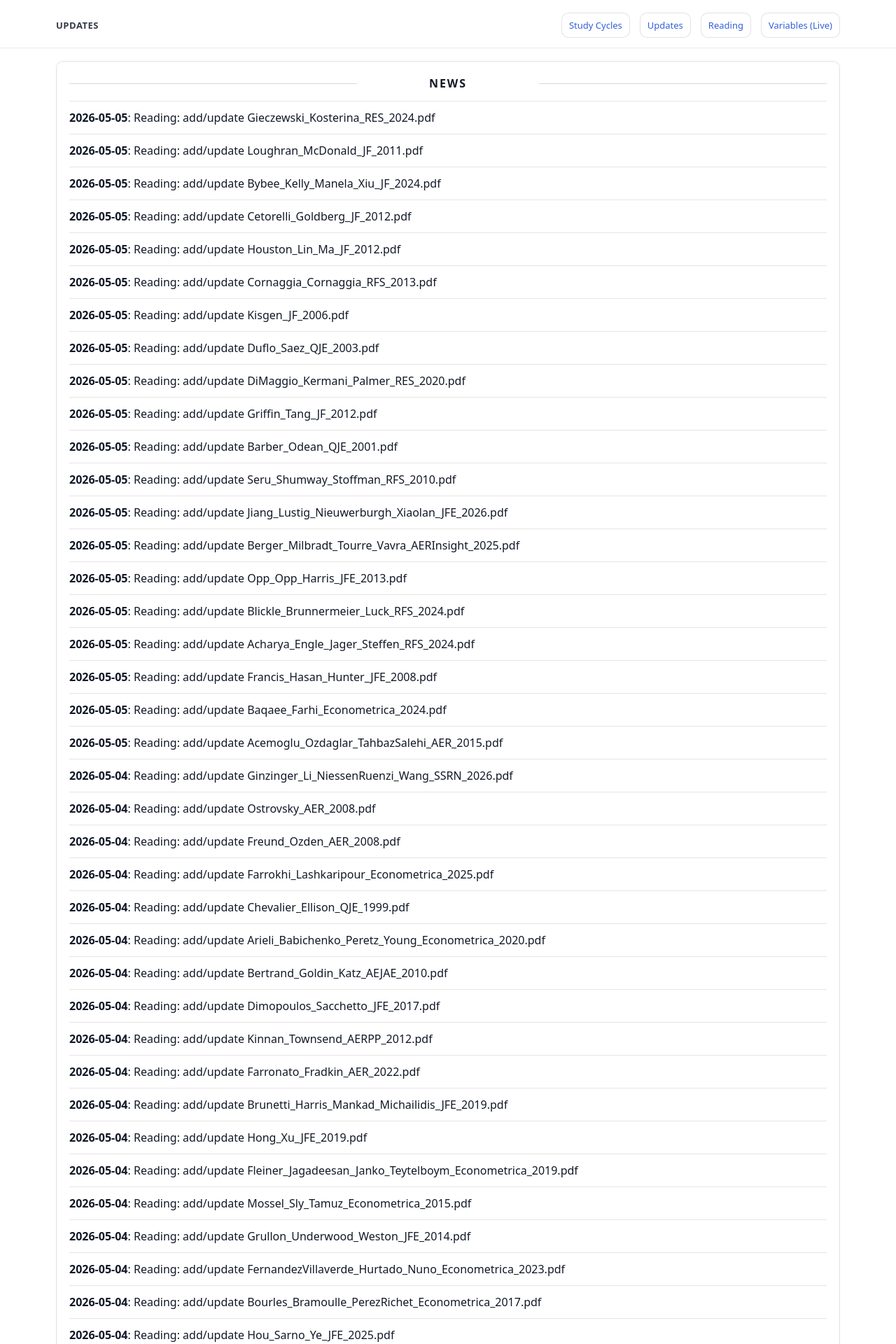
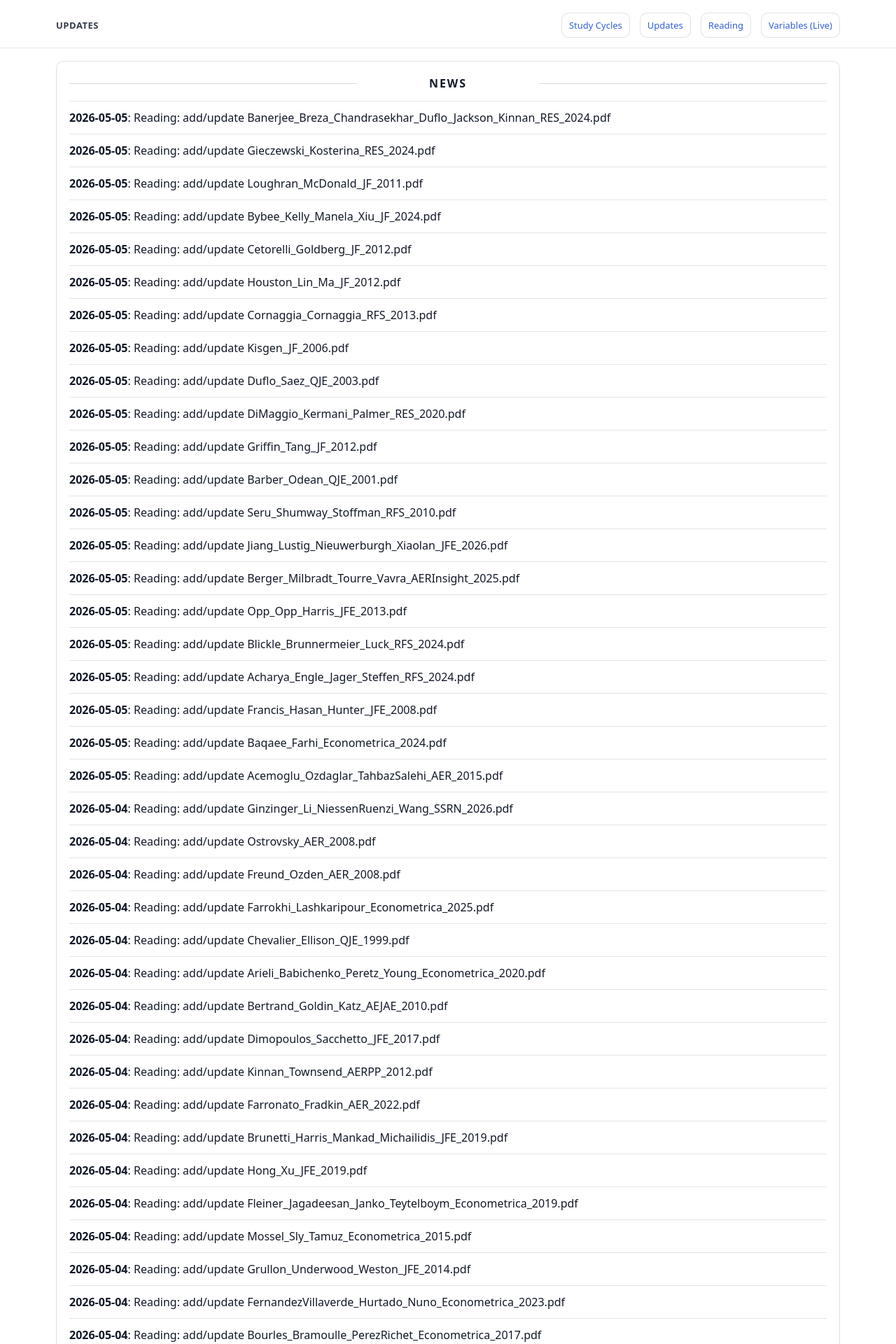
Before and after one commit to yaxinzn/study-archive, a Jekyll site: the page built from updates/index.md, in a window 1280 px wide. Shown: the top 1920 px of the page at 70% size. Built offline with Jekyll 4.4.1, drawn with Linux system fonts in a browser that asks for light colours; some of the changed text lies outside the part shown.

Commit message:
chore: update NEWS feed

```diff
--- a/_data/news.yml
+++ b/_data/news.yml
@@ -1,4 +1,7 @@
 # Auto-generated update history (sorted newest -> oldest). Do not edit manually.
+- ts: "1777976845"
+  date: "2026-05-05"
+  title: "Reading: add/update Banerjee_Breza_Chandrasekhar_Duflo_Jackson_Kinnan_RES_2024.pdf"
 - ts: "1777976731"
   date: "2026-05-05"
   title: "Reading: add/update Gieczewski_Kosterina_RES_2024.pdf"
```
